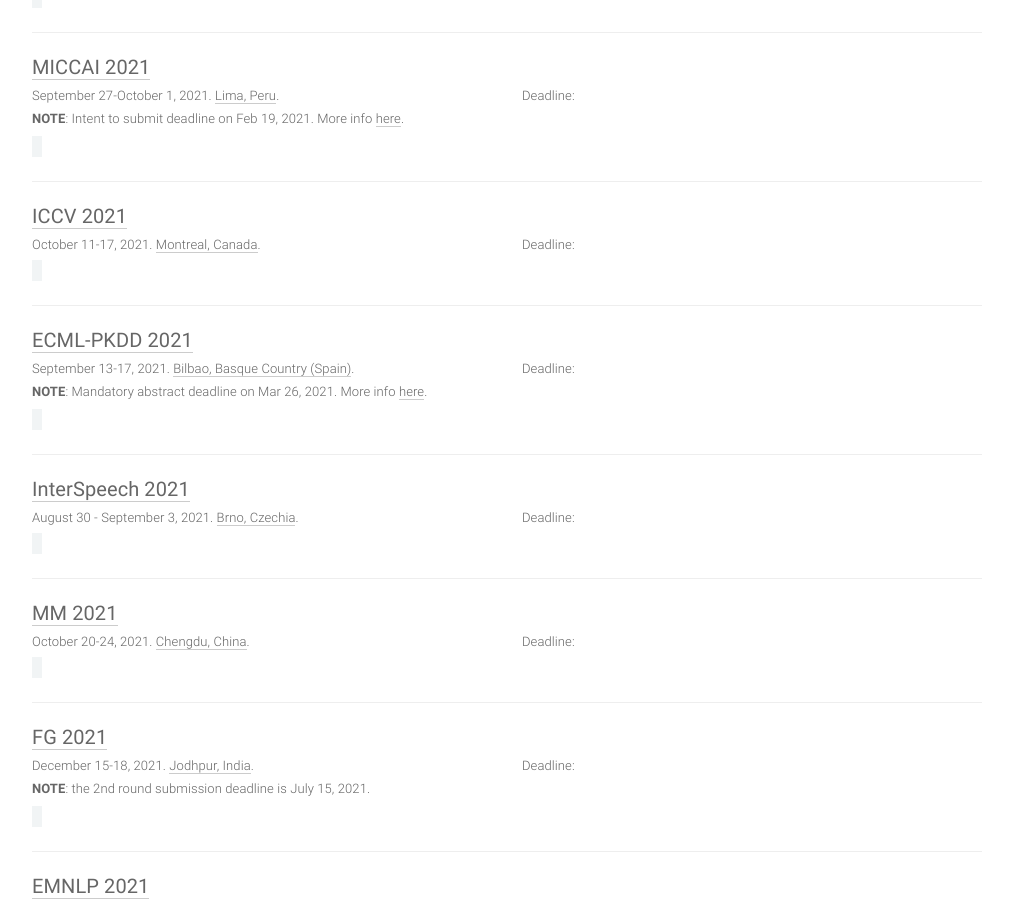
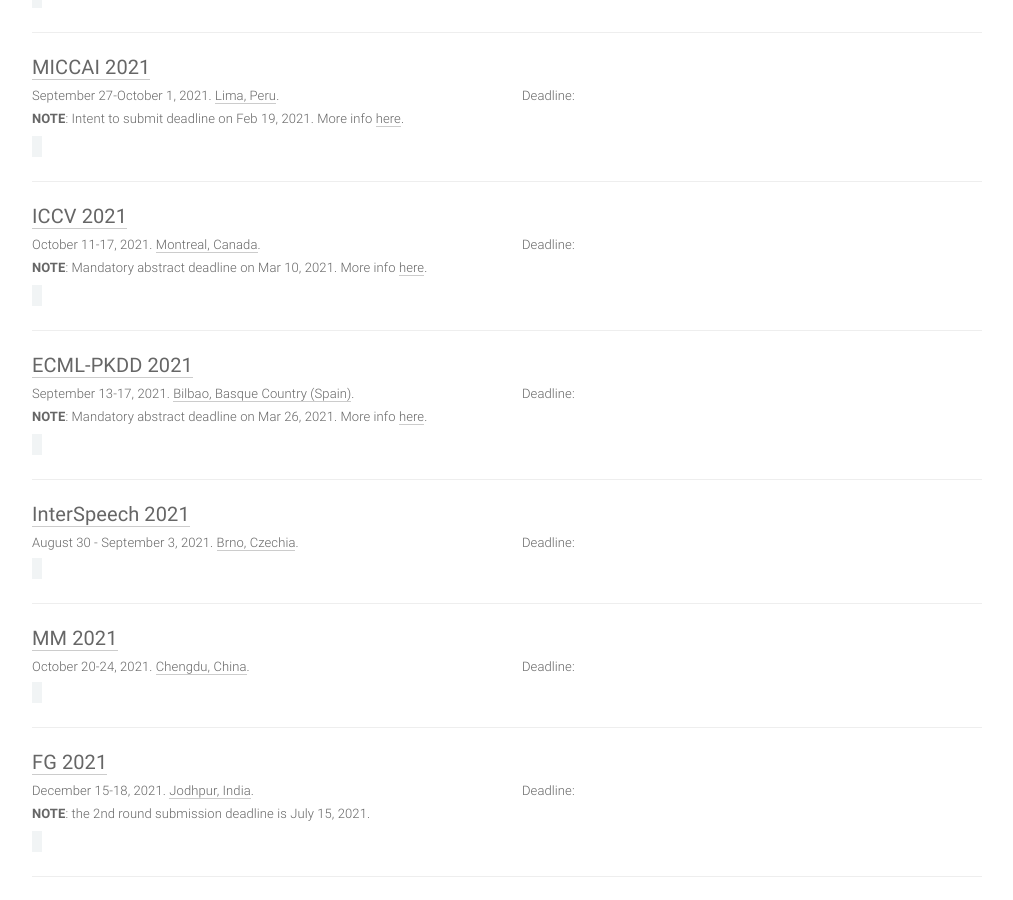
Before and after one commit to paperswithcode/ai-deadlines, a Jekyll site: the page built from index.html, in a window 1280 px wide and 900 px high, scrolled down 410 px. Shown: the whole window, without its empty margins (133-1146 px from the left). Built offline with Jekyll 4.4.1, drawn with Linux system fonts in a browser that asks for light colours; comment, search, counter and statistics services are not loaded.

Commit message:
Adds paper registration deadline

```diff
--- a/_data/conferences.yml
+++ b/_data/conferences.yml
@@ -44,6 +44,7 @@
   date: October 11-17, 2021
   place: Montreal, Canada
   sub: CV
+  note: '<b>NOTE</b>: Mandatory abstract deadline on Mar 10, 2021. More info <a href=''http://iccv2021.thecvf.com/home''>here</a>.'
 
 - title: ECML-PKDD
   hindex: 30
```
